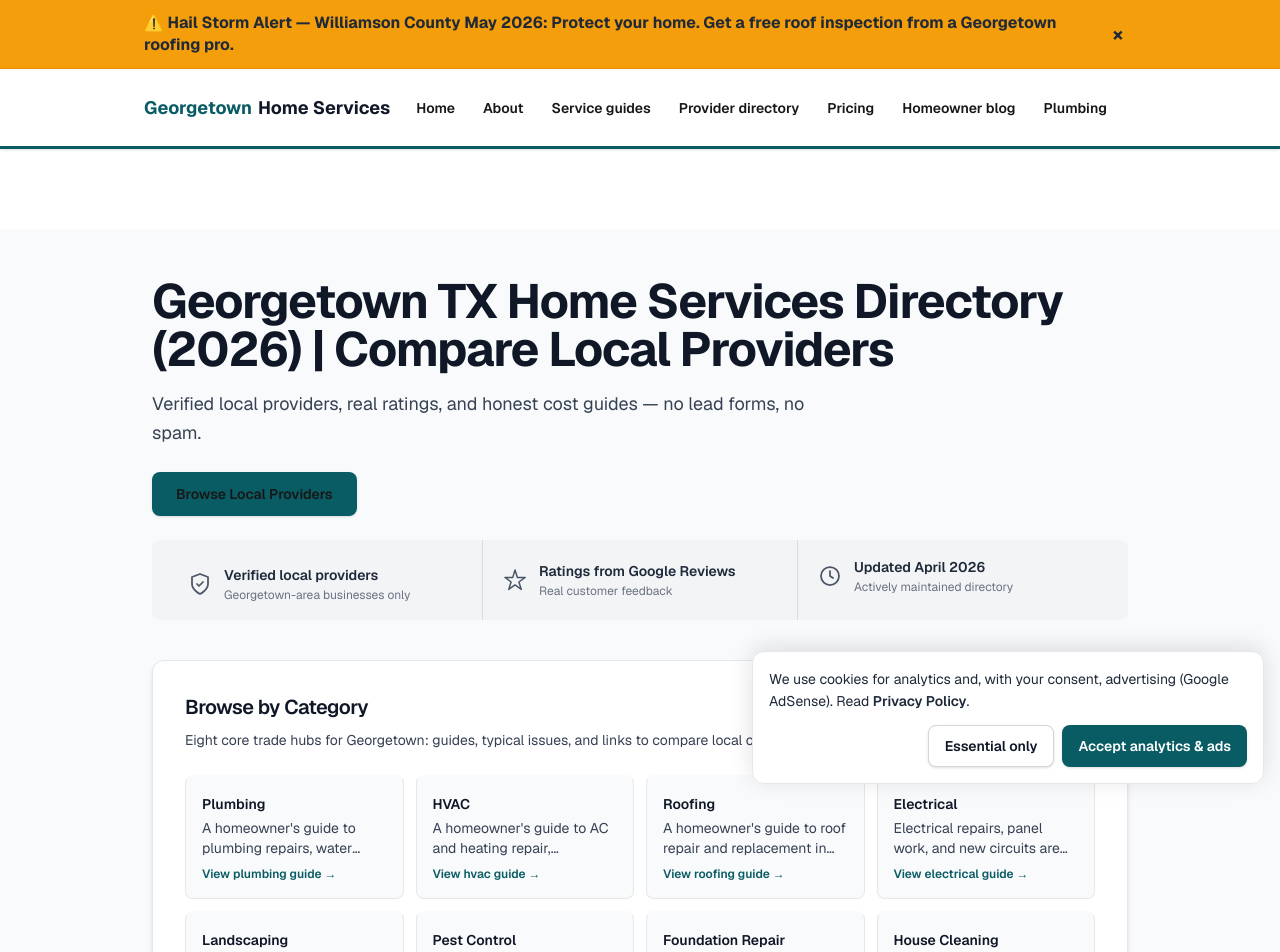
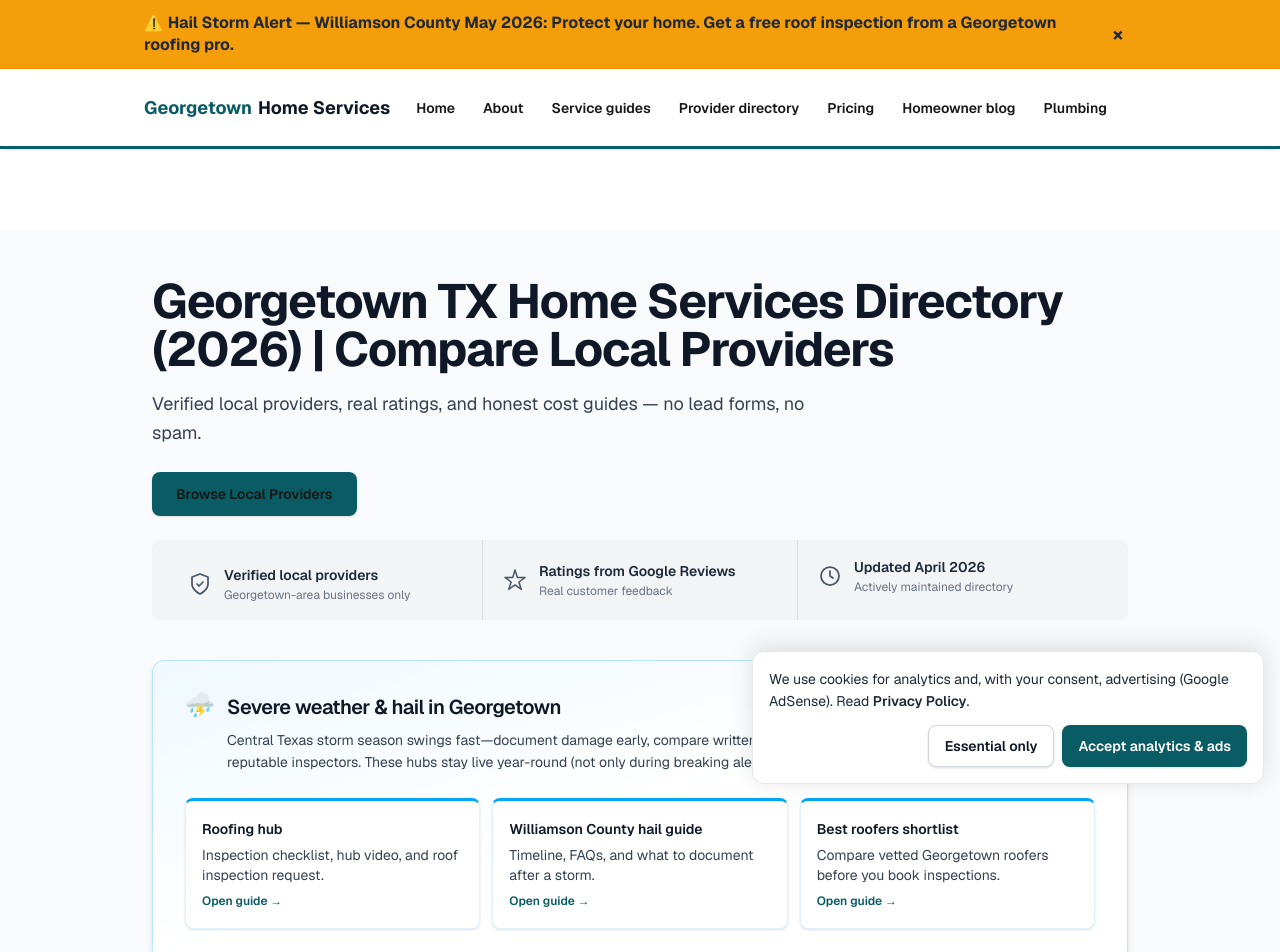
Before and after one commit to Lang0583/georgetown-home-services, a Next.js app: page / in a window 1280 px wide. Shown: the top 952 px of the page. Built offline with nearby package versions, Linux system fonts and the light colour scheme; no server answers.

Commit message:
feat(storm): evergreen discovery + configurable hail banner
Surface severe-weather hubs on home and header; configure banner dates, copy, and dismiss key via NEXT_PUBLIC_* env vars.

Co-authored-by: Cursor <cursoragent@cursor.com>

```diff
--- a/app/page.tsx
+++ b/app/page.tsx
@@ -5,6 +5,7 @@ import Link from "next/link";
 import type { Metadata } from "next";
 import HomeTopProvidersColumn from "../components/HomeTopProvidersColumn";
 import HomeTrustBar from "../components/HomeTrustBar";
+import HomeSevereWeatherStrip from "../components/HomeSevereWeatherStrip";
 import HomeHowItWorks from "../components/HomeHowItWorks";
 import FAQList from "../components/FAQList";
 import FAQSchema from "../components/FAQSchema";
@@ -36,7 +37,7 @@ function homeWebPageJsonLd() {
     url: SITE_URL,
     description:
       "Compare top-rated plumbers, HVAC companies, roofers, electricians, and more in Georgetown TX. Verified local providers, real Google ratings, and honest cost guides. No lead forms.",
-    dateModified: "2026-04-13",
+    dateModified: "2026-05-18",
   };
 }
 
@@ -126,6 +127,8 @@ export default function Home() {
 
             <HomeTrustBar />
 
+            <HomeSevereWeatherStrip />
+
             <section
               id="browse-categories"
               className="mt-10 scroll-mt-28 rounded-xl border border-gray-200 bg-white p-6 shadow-md sm:p-8"
--- a/components/HomeHailAlertBanner.tsx
+++ b/components/HomeHailAlertBanner.tsx
@@ -2,9 +2,14 @@
 
 import Link from "next/link";
 import { useLayoutEffect, useState } from "react";
-import { isHailAlertBannerExpired } from "../lib/hail-alert-banner-expiry";
+import {
+  getHailBannerAlertLabel,
+  getHailBannerDismissStorageKey,
+  isHailAlertBannerExpired,
+  isHailBannerGloballyDisabled,
+} from "../lib/hail-alert-banner-config";
+import { SEVERE_WEATHER_LINKS } from "../lib/severe-weather-links";
 
-const STORAGE_KEY = "hailBannerDismissed_may2026";
 const STORAGE_VALUE = "true";
 
 const bannerBg = "#F59E0B";
@@ -14,12 +19,13 @@ export default function HomeHailAlertBanner() {
   const [show, setShow] = useState<boolean | null>(null);
 
   useLayoutEffect(() => {
-    if (isHailAlertBannerExpired()) {
+    if (isHailBannerGloballyDisabled() || isHailAlertBannerExpired()) {
       setShow(false);
       return;
     }
+    const storageKey = getHailBannerDismissStorageKey();
     try {
-      const dismissed = localStorage.getItem(STORAGE_KEY) === STORAGE_VALUE;
+      const dismissed = localStorage.getItem(storageKey) === STORAGE_VALUE;
       setShow(!dismissed);
     } catch {
       setShow(true);
@@ -30,28 +36,31 @@ export default function HomeHailAlertBanner() {
 
   function dismiss() {
     try {
-      localStorage.setItem(STORAGE_KEY, STORAGE_VALUE);
+      localStorage.setItem(getHailBannerDismissStorageKey(), STORAGE_VALUE);
     } catch {
       /* ignore */
     }
     setShow(false);
   }
 
+  const roofingHref = SEVERE_WEATHER_LINKS.roofingShortUrl;
+  const alertLabel = getHailBannerAlertLabel();
+
   return (
     <div
       className="w-full border-b border-amber-600/30"
       style={{ backgroundColor: bannerBg, color: bannerText }}
       role="region"
-      aria-label="Hail storm alert"
+      aria-label="Severe weather alert"
     >
       <div className="mx-auto flex max-w-5xl items-center gap-3 px-3 py-2.5 sm:px-4 sm:py-3">
         <p
           className="min-w-0 flex-1 text-center text-sm font-bold leading-snug sm:text-left sm:text-base"
           style={{ color: bannerText }}
         >
-          <span aria-hidden>⚠️</span> Hail Storm Alert — Williamson County May 2026: Protect your home. Get a{" "}
+          <span aria-hidden>⚠️</span> {alertLabel}: Protect your home. Get a{" "}
           <Link
-            href="/roofing"
+            href={roofingHref}
             className="font-bold underline decoration-amber-900/50 underline-offset-2 hover:decoration-amber-950"
             style={{ color: bannerText }}
           >
@@ -59,7 +68,7 @@ export default function HomeHailAlertBanner() {
           </Link>{" "}
           from a{" "}
           <Link
-            href="/roofing"
+            href={roofingHref}
             className="font-bold underline decoration-amber-900/50 underline-offset-2 hover:decoration-amber-950"
             style={{ color: bannerText }}
           >
@@ -72,7 +81,7 @@ export default function HomeHailAlertBanner() {
           onClick={dismiss}
           className="grid size-9 shrink-0 place-items-center rounded-md text-xl font-bold leading-none hover:bg-black/10 focus-visible:outline focus-visible:outline-2 focus-visible:outline-offset-2 focus-visible:outline-amber-950"
           style={{ color: bannerText }}
-          aria-label="Dismiss hail storm alert"
+          aria-label="Dismiss severe weather alert"
         >
           <span aria-hidden>×</span>
         </button>
--- /dev/null
+++ b/components/HomeSevereWeatherStrip.tsx
@@ -0,0 +1,58 @@
+import Link from "next/link";
+import { SEVERE_WEATHER_LINKS } from "../lib/severe-weather-links";
+
+const links = [
+  {
+    href: SEVERE_WEATHER_LINKS.roofingHub,
+    title: "Roofing hub",
+    description: "Inspection checklist, hub video, and roof inspection request.",
+  },
+  {
+    href: SEVERE_WEATHER_LINKS.hailGuideBlog,
+    title: "Williamson County hail guide",
+    description: "Timeline, FAQs, and what to document after a storm.",
+  },
+  {
+    href: SEVERE_WEATHER_LINKS.bestRoofers,
+    title: "Best roofers shortlist",
+    description: "Compare vetted Georgetown roofers before you book inspections.",
+  },
+] as const;
+
+export default function HomeSevereWeatherStrip() {
+  return (
+    <section
+      className="mt-10 scroll-mt-28 rounded-xl border border-sky-200 bg-gradient-to-br from-sky-50 via-white to-white p-6 shadow-md sm:p-8"
+      aria-labelledby="severe-weather-heading"
+    >
+      <div className="flex flex-wrap items-start gap-3">
+        <span className="text-2xl leading-none" aria-hidden>
+          ⛈️
+        </span>
+        <div className="min-w-0 flex-1">
+          <h2 id="severe-weather-heading" className="text-xl font-semibold tracking-tight text-gray-900">
+            Severe weather & hail in Georgetown
+          </h2>
+          <p className="mt-2 max-w-2xl text-sm leading-relaxed text-gray-700">
+            Central Texas storm season swings fast—document damage early, compare written scopes, and line up reputable
+            inspectors. These hubs stay live year-round (not only during breaking alerts).
+          </p>
+        </div>
+      </div>
+      <ul className="mt-6 grid list-none gap-3 sm:grid-cols-3">
+        {links.map((item) => (
+          <li key={item.href}>
+            <Link
+              href={item.href}
+              className="block h-full rounded-lg border border-sky-100 border-t-[3px] border-t-sky-500 bg-white p-4 shadow-sm transition hover:border-x-sky-200 hover:border-b-sky-200 hover:bg-sky-50/80"
+            >
+              <span className="text-sm font-semibold text-gray-900">{item.title}</span>
+              <span className="mt-1 block text-sm text-gray-700">{item.description}</span>
+              <span className="mt-2 inline-block text-xs font-semibold text-primary">Open guide →</span>
+            </Link>
+          </li>
+        ))}
+      </ul>
+    </section>
+  );
+}
--- a/components/StickyHeader.tsx
+++ b/components/StickyHeader.tsx
@@ -62,6 +62,9 @@ export default function StickyHeader() {
           <Link href="/services/roofer-georgetown-tx" className={navLinkClass}>
             Roofing
           </Link>
+          <Link href="/services/roofing" className={navLinkClass} title="Storm inspections & roofing hub">
+            Severe weather
+          </Link>
           {showExtendedHomeServices() && !isNoindexSlug("electrician-georgetown-tx") ? (
             <Link href="/services/electrician-georgetown-tx" className={navLinkClass}>
               Electrical
--- /dev/null
+++ b/lib/hail-alert-banner-config.ts
@@ -0,0 +1,45 @@
+/**
+ * Env-driven hail / severe-weather alert bar (layout → HomeHailAlertBanner).
+ * All NEXT_PUBLIC_* values are inlined at build time.
+ */
+
+const DEFAULT_EXPIRY_YMD = "2026-06-01";
+const DEFAULT_DISMISS_SUFFIX = "may2026";
+const DEFAULT_ALERT_LABEL = "Hail Storm Alert — Williamson County May 2026";
+
+/** June 1, 2026 local midnight — legacy default when env date is invalid. */
+function legacyJuneFirst2026Ms(): number {
+  return new Date(2026, 5, 1, 0, 0, 0, 0).getTime();
+}
+
+function bannerEndTimestampMs(): number {
+  const raw = process.env.NEXT_PUBLIC_HAIL_BANNER_END_DATE?.trim() || DEFAULT_EXPIRY_YMD;
+  const m = /^(\d{4})-(\d{2})-(\d{2})$/.exec(raw);
+  if (!m) return legacyJuneFirst2026Ms();
+  const y = Number(m[1]);
+  const mo = Number(m[2]);
+  const d = Number(m[3]);
+  if (!Number.isFinite(y) || !Number.isFinite(mo) || !Number.isFinite(d)) return legacyJuneFirst2026Ms();
+  return new Date(y, mo - 1, d, 0, 0, 0, 0).getTime();
+}
+
+/** After `NEXT_PUBLIC_HAIL_BANNER_END_DATE` (local midnight): banner must not render. */
+export function isHailAlertBannerExpired(now = Date.now()): boolean {
+  return now >= bannerEndTimestampMs();
+}
+
+/** Set `NEXT_PUBLIC_HAIL_BANNER_ENABLED=false` to hide the bar regardless of dates. */
+export function isHailBannerGloballyDisabled(): boolean {
+  return process.env.NEXT_PUBLIC_HAIL_BANNER_ENABLED?.trim().toLowerCase() === "false";
+}
+
+/** Bump when copy/campaign changes so dismiss state does not carry over unintentionally. */
+export function getHailBannerDismissStorageKey(): string {
+  const suffix = process.env.NEXT_PUBLIC_HAIL_BANNER_DISMISS_KEY?.trim() || DEFAULT_DISMISS_SUFFIX;
+  return `hailBannerDismissed_${suffix}`;
+}
+
+/** Line shown before “Protect your home…” — override per season via env. */
+export function getHailBannerAlertLabel(): string {
+  return process.env.NEXT_PUBLIC_HAIL_BANNER_ALERT_LABEL?.trim() || DEFAULT_ALERT_LABEL;
+}
--- a/lib/hail-alert-banner-expiry.ts
+++ /dev/null
@@ -1,5 +0,0 @@
-/** After May 31, 2026 (local): banner must not render. */
-export function isHailAlertBannerExpired(now = Date.now()): boolean {
-  const juneFirst2026Local = new Date(2026, 5, 1, 0, 0, 0, 0).getTime();
-  return now >= juneFirst2026Local;
-}
--- /dev/null
+++ b/lib/severe-weather-links.ts
@@ -0,0 +1,8 @@
+/** Canonical internal URLs for storm / hail discovery (home strip, editorial cross-links). */
+export const SEVERE_WEATHER_LINKS = {
+  roofingHub: "/services/roofing",
+  /** Short redirect — prefer for campaigns; hub canonical is `roofingHub`. */
+  roofingShortUrl: "/roofing",
+  hailGuideBlog: "/blog/hail-damage-georgetown-williamson-may-2026",
+  bestRoofers: "/best/best-roofers-georgetown-tx",
+} as const;
```
Also changed, not shown: 1 other file (tests, documents, lock files or other folders).
